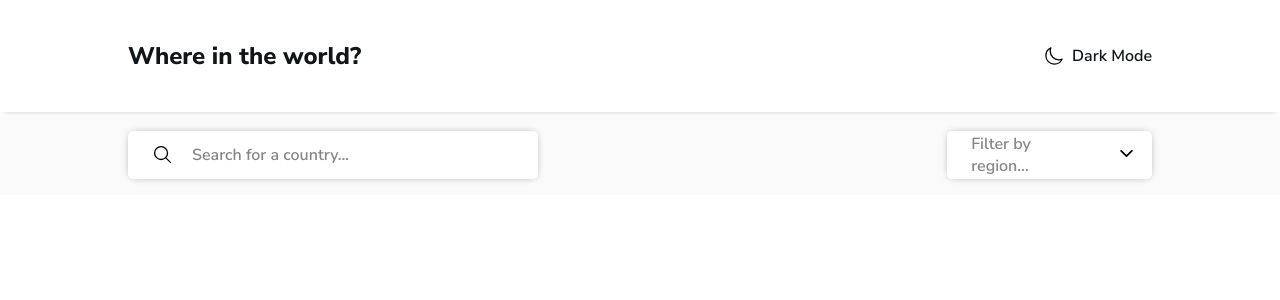
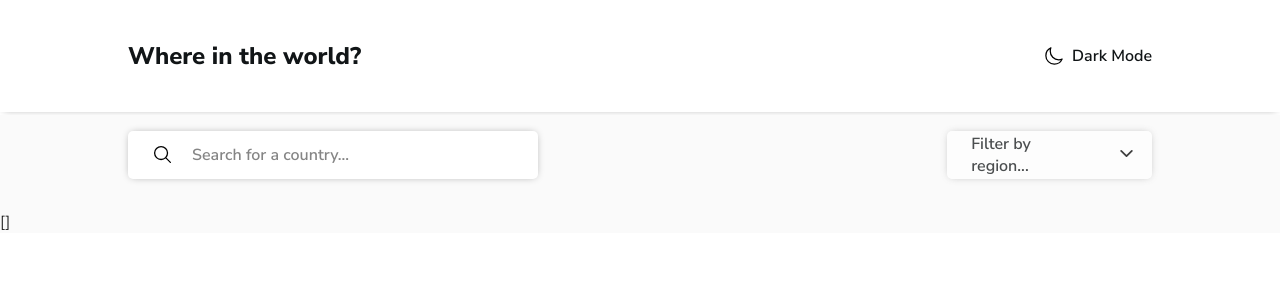
Before and after one commit to Ocholla-T/country, a Vue app: page / in a window 1280 px wide. In both pictures the pointer is over the element 1049 px from the left and 155 px from the top of the page. Shown: the top 300 px of the page. Built offline with nearby package versions, Linux system fonts and the light colour scheme.

Commit message:
added method to filter countries

```diff
--- a/src/views/Home.vue
+++ b/src/views/Home.vue
@@ -16,10 +16,10 @@
         @click="openDropdown"
       ></div>
     </div>
-    <!-- <p>{{ countries }}</p> -->
+    <p>{{ countries }}</p>
     <transition name="dropdown">
       <div :class="isDark && 'dropdown-dark'" class="dropdown flex container" v-if="isOpen">
-        <p v-for="(region, index) in regions" :key="index">{{ region }}</p>
+        <p v-for="(region, index) in regions" :key="index" @click="filterCountries">{{ region }}</p>
       </div>
     </transition>
   </main>
@@ -47,6 +47,7 @@ export default {
 
     let searchCountry = (event) => store.dispatch('search/searchCountry', event);
     let openDropdown = () => store.dispatch('filter/openDropdown');
+    let filterCountries = (event) => store.dispatch('filter/filterCountries', event);
 
     return {
       main,
@@ -58,6 +59,7 @@ export default {
       openDropdown,
       updateCountry,
       searchCountry,
+      filterCountries,
     };
   },
 };
@@ -159,6 +161,11 @@ main {
         top: 0.8rem;
         width: 1.2rem;
       }
+
+      &:hover {
+        color: main.$very-dark-blue-text;
+        opacity: 0.75;
+      }
     }
   }
 }
@@ -195,6 +202,12 @@ main {
     background-color: main.$dark-blue;
     box-shadow: none;
     color: main.$white;
+
+    > p {
+      &:hover {
+        color: main.$dark-gray;
+      }
+    }
   }
 }
 
```
